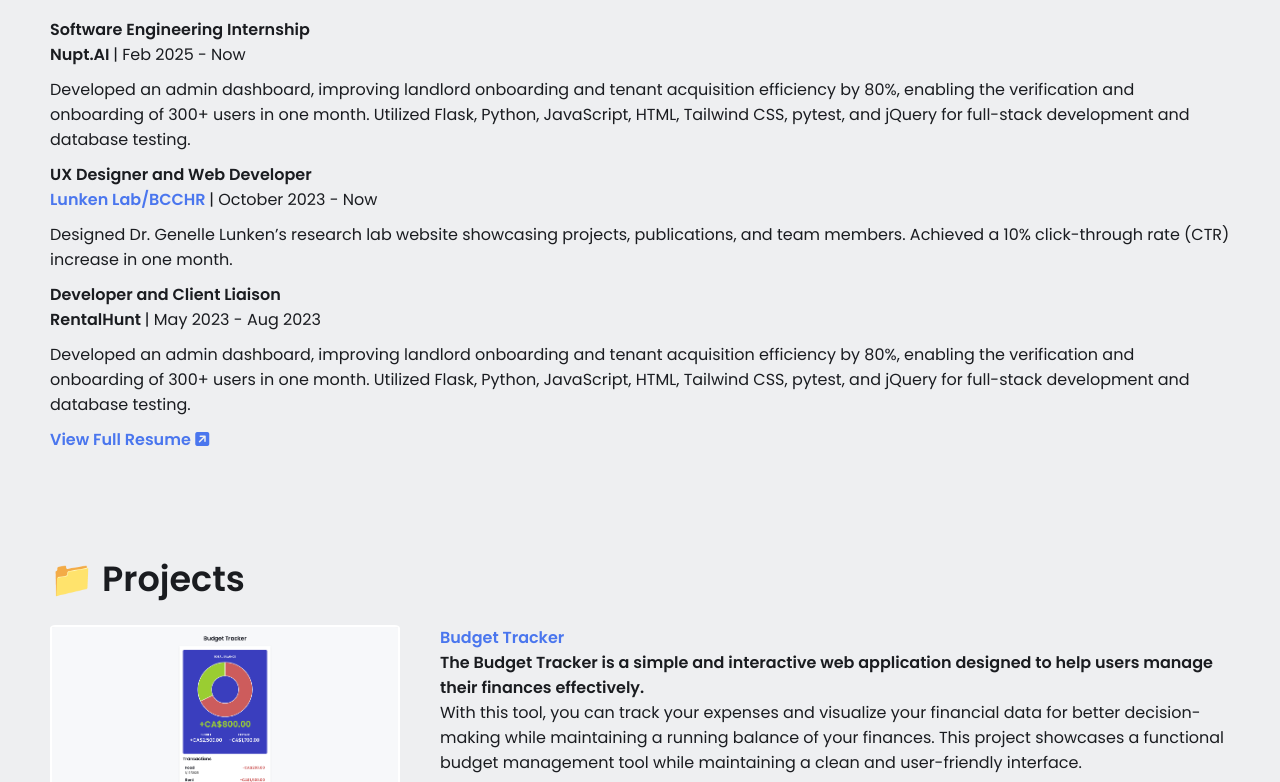
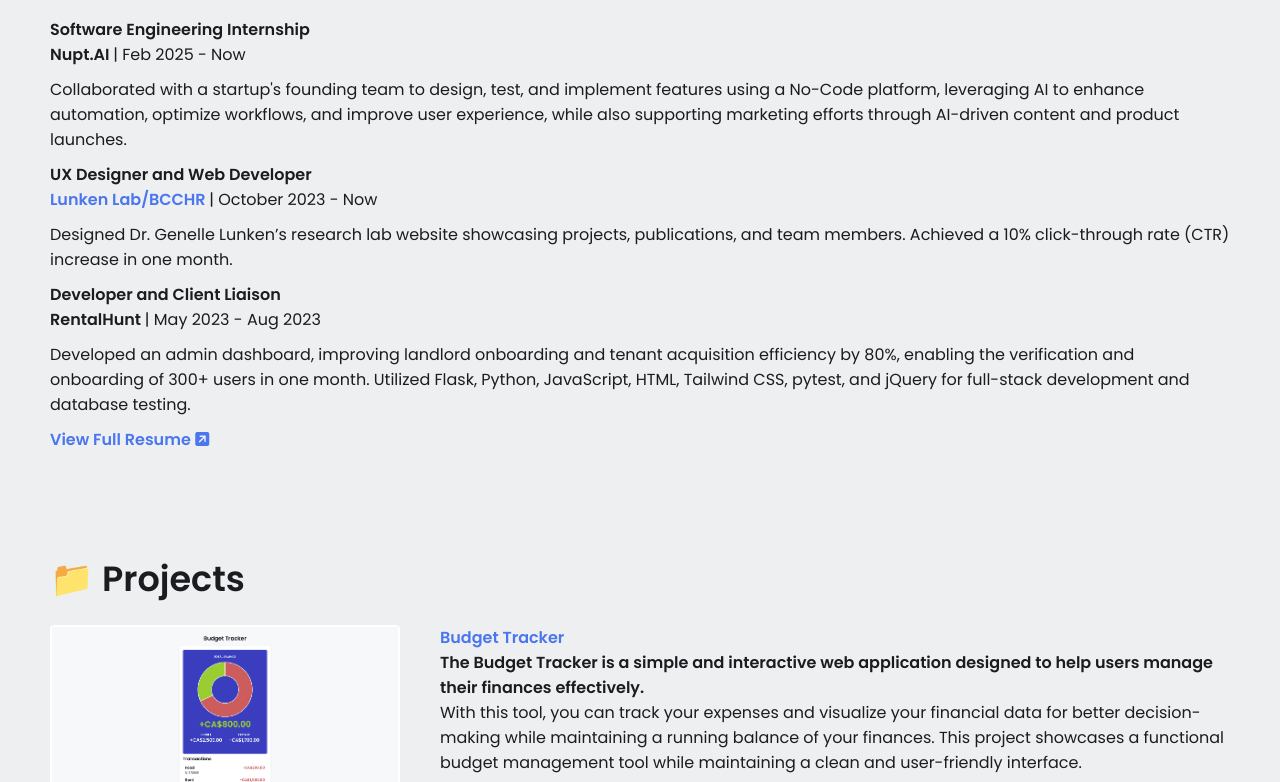
Before and after one commit to liviaz09/liviaportfolio.com, a plain HTML site: page index.html in a window 1280 px wide. Shown: the part 968-1750 px from the top of the page. Drawn offline with Linux system fonts and the light colour scheme.

Commit message:
Update experience

```diff
--- a/index.html
+++ b/index.html
@@ -131,8 +131,7 @@
             </div>
 
             <div class="experience-description">
-                Developed an admin dashboard, improving landlord onboarding and tenant acquisition efficiency by 80%, enabling the verification and onboarding of 300+ users in one month.
-                Utilized Flask, Python, JavaScript, HTML, Tailwind CSS, pytest, and jQuery for full-stack development and database testing.
+                Collaborated with a startup's founding team to design, test, and implement features using a No-Code platform, leveraging AI to enhance automation, optimize workflows, and improve user experience, while also supporting marketing efforts through AI-driven content and product launches.
             </div>
         </div>
 
```
